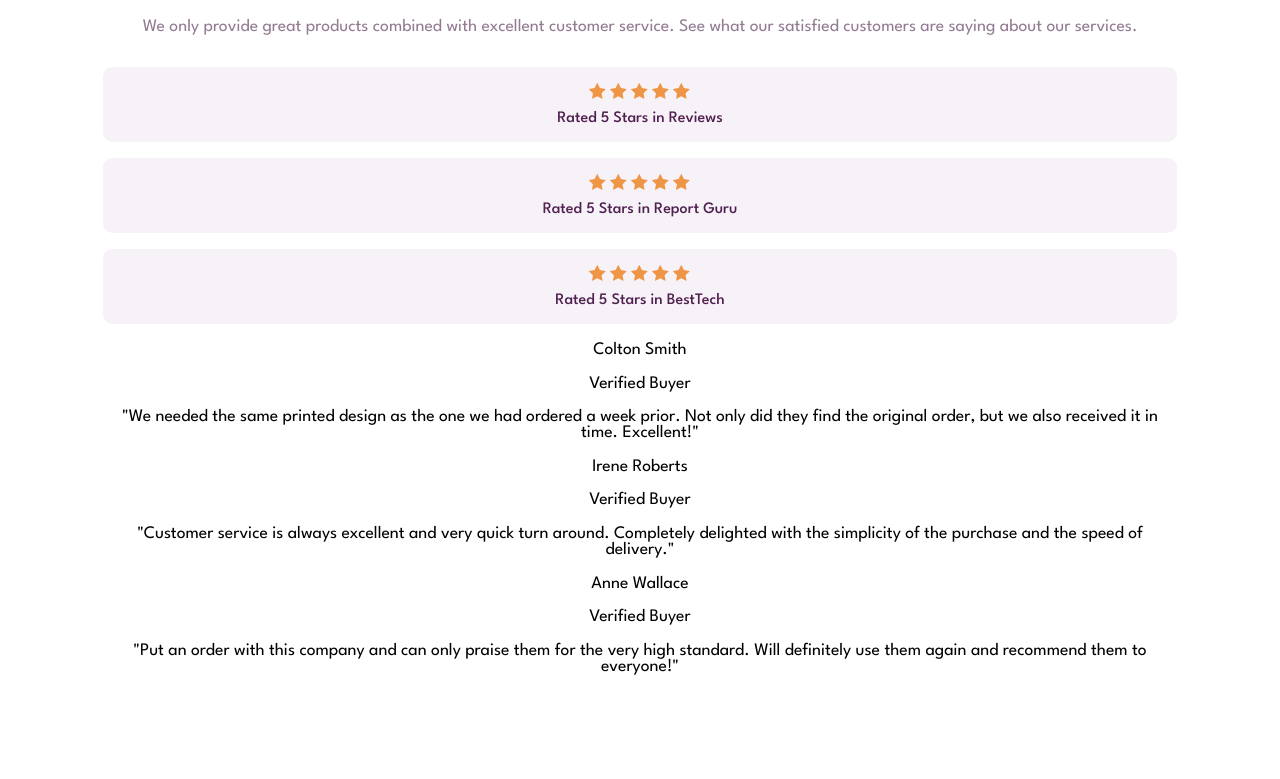
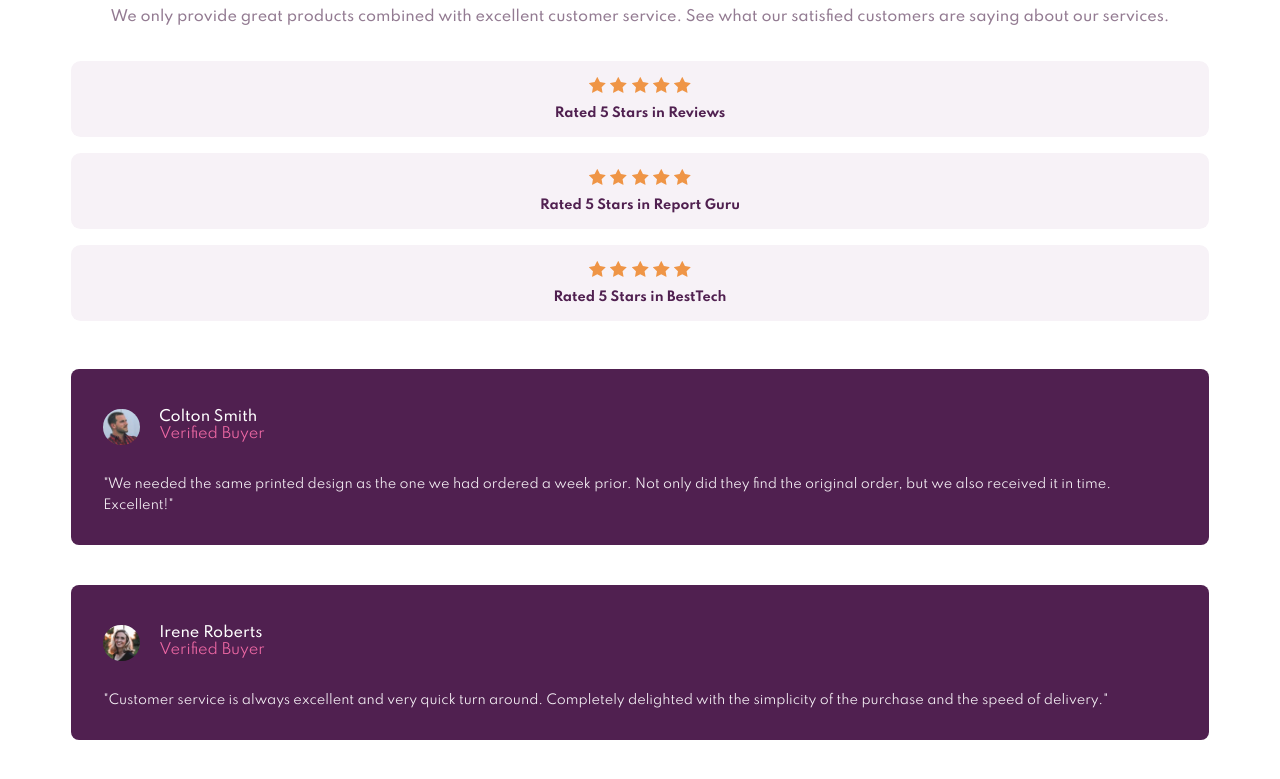
Before and after one commit to MartinsitoBritoDiaz/Social-Proof-Section, a plain HTML site: page index.html in a window 1280 px wide. Shown: the part 127-906 px from the top of the page. Before the commit the page ends 859 px from the top, so only its background shows below. Drawn offline with Linux system fonts and the light colour scheme.

Commit message:
Version movil en un 80%

```diff
--- a/css/style.css
+++ b/css/style.css
@@ -1,3 +1,5 @@
+@import url("https://fonts.googleapis.com/css2?family=Spartan:wght@400;500;700&display=swap");
+
 :root{
     --Very-Dark-Magenta: hsl(300, 43%, 22%);
     --Soft-Pink: hsl(333, 80%, 67%);
@@ -12,29 +14,33 @@ html{ box-sizing: border-box; }
 *, *::before, *::after{ box-sizing: inherit; }
 
 body{
-
     display: flex;
     align-items: center;
     justify-content: space-around;
     text-align: center;
-    font-family: 'League Spartan', sans-serif;
+    font-family: 'Spartan', sans-serif;
 }
 
 h2{
     line-height: 2.5rem;
-    font-size: 2.5rem;
+    font-size: 2rem;
 
     font-weight: 600;
     color: var(--Very-Dark-Magenta);
 }
 
 p{
-    font-size: 1.1rem;
+    font-size: .9rem;
+    font-weight: 500;
+}
+
+img{
+    max-width: 100%;
 }
 
 .container{
     margin: 2rem 0 2rem 0;
-    width: 85%;
+    width: 90%;
 }
 
 .container-header{
@@ -42,14 +48,16 @@ p{
 }
 
 .container-header p{
+    line-height: 1.4rem;
     color: var(---Dark-Grayish-Magenta);
 }
 
-.card-group{
+.card-rated-group{
     display: flex;
     flex-direction: column;
     justify-content: space-around;
     gap: 1rem;
+    margin-bottom: 3rem;
 }
 
 .card-rated{
@@ -61,7 +69,54 @@ p{
 .card-rated p{
     color: var(--Very-Dark-Magenta);
 
-    font-size: 1rem;
-    font-weight: 500;
+    font-size: .8rem;
+    font-weight: 600;
     margin: 0.5rem 0 0 0;
 }
+
+.card-review-group{
+    display: flex;
+    flex-direction: column;
+    gap: 2.5rem;
+}
+
+.card-review{
+    color: white;
+    text-align: left;
+    padding: 2.5rem 2.4rem 1rem 2rem;
+    border-radius: .5rem;
+    background-color: var(--Very-Dark-Magenta);
+}
+
+.review-header{
+    display: flex;
+    gap: 1.2rem;
+    margin-bottom: 1.5rem;
+}
+
+.review-header-info p{
+    margin: 0;
+}
+
+.review-header-img img{
+    width: 2.3rem;
+    border-radius: 50%;
+}
+
+.review-header-title{
+    font-size: .9rem;
+    font-weight: 500;
+}
+
+.review-header-paragraph{
+    font-size: .9rem;
+    font-weight: 300;
+    color: var(--Soft-Pink);
+}
+
+.review-paragraph{
+    color: var(--Light-Grayish-Magenta);
+    line-height: 1.3rem;
+    font-size: .8rem;
+    font-weight: 400;
+}
--- a/index.html
+++ b/index.html
@@ -32,7 +32,7 @@
           </p>
         </div>
 
-        <div class="card-group">
+        <div class="card-rated-group">
           <div class="card-rated">
             <div class="card-rated__icon">
               <svg width="17" height="16" xmlns="http://www.w3.org/2000/svg"><path d="M16.539 6.097a.297.297 0 00-.24-.202l-5.36-.779L8.542.26a.296.296 0 00-.53 0L5.613 5.117l-5.36.779a.297.297 0 00-.165.505l3.88 3.78-.917 5.34a.297.297 0 00.43.312l4.795-2.52 4.794 2.52a.296.296 0 00.43-.313l-.916-5.338L16.464 6.4c.08-.08.11-.197.075-.304z" fill="#EF9546" fill-rule="nonzero"/></svg>
@@ -66,9 +66,12 @@
           </div>
         </div>
 
+        <div class="card-review-group">
           <div class="card-review">
             <div class="review-header">
-            <div class="review-header-img"></div>
+              <div class="review-header-img">
+                <img src="./images/image-colton.jpg" alt="">
+              </div>
               <div class="review-header-info">
                 <p class="review-header-title">Colton Smith</p>
                 <p class="review-header-paragraph">Verified Buyer</p>
@@ -80,10 +83,11 @@
               Excellent!"
             </p>
           </div>
-
           <div class="card-review">
             <div class="review-header">
-            <div class="review-header-img"></div>
+              <div class="review-header-img">
+                <img src="./images/image-irene.jpg" alt="">
+              </div>
               <div class="review-header-info">
                 <p class="review-header-title">Irene Roberts</p>
                 <p class="review-header-paragraph">Verified Buyer</p>
@@ -94,10 +98,11 @@
               delighted with the simplicity of the purchase and the speed of delivery."
             </p>
           </div>
-
           <div class="card-review">
             <div class="review-header">
-            <div class="review-header-img"></div>
+              <div class="review-header-img">
+                <img src="/images/image-anne.jpg" alt="">
+              </div>
               <div class="review-header-info">
                 <p class="review-header-title">Anne Wallace</p>
                 <p class="review-header-paragraph">Verified Buyer</p>
@@ -109,5 +114,6 @@
             </p>
           </div>
         </div>
+    </div>
   </body>
 </html>
```
Lines whose indentation alone changed are shown as unchanged.
